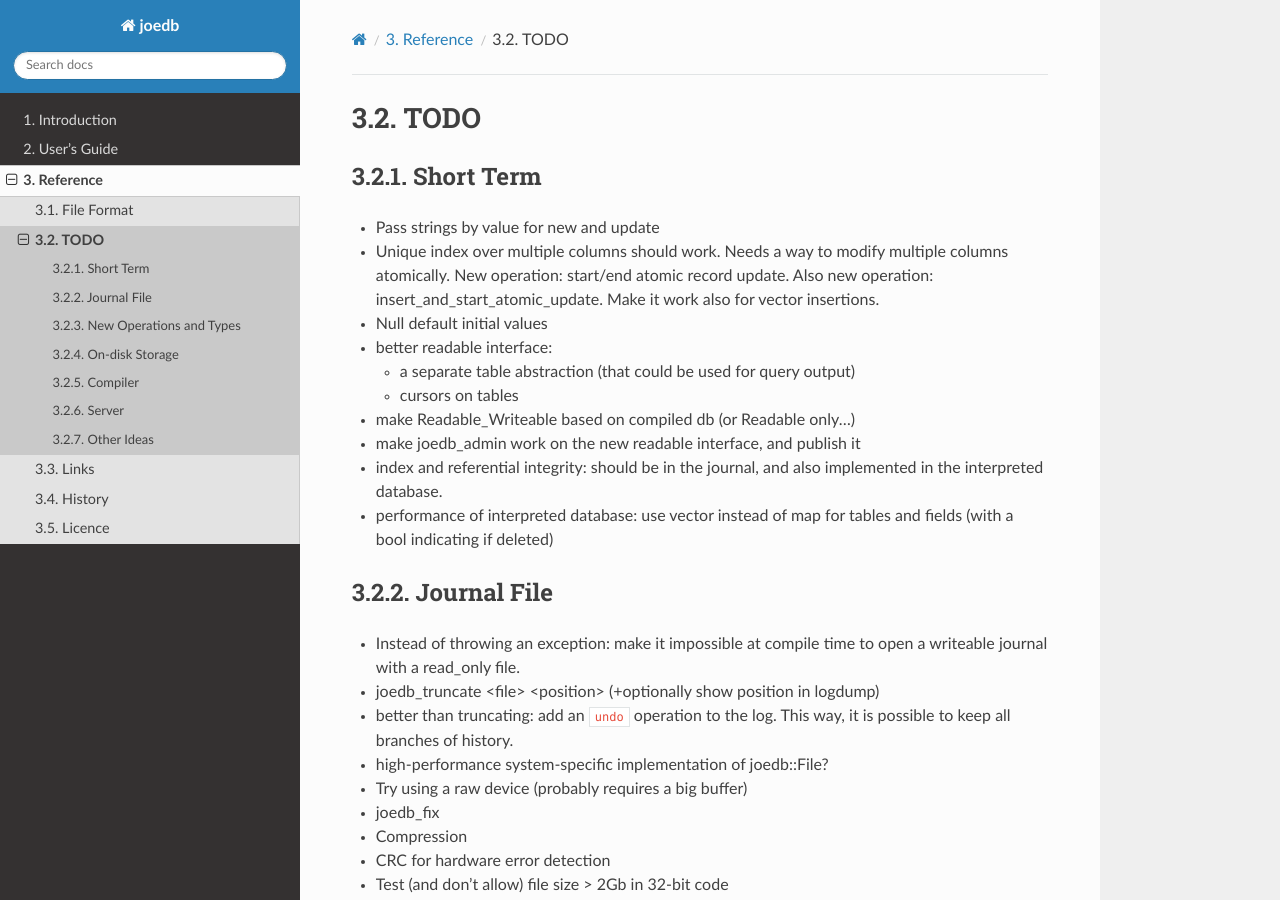
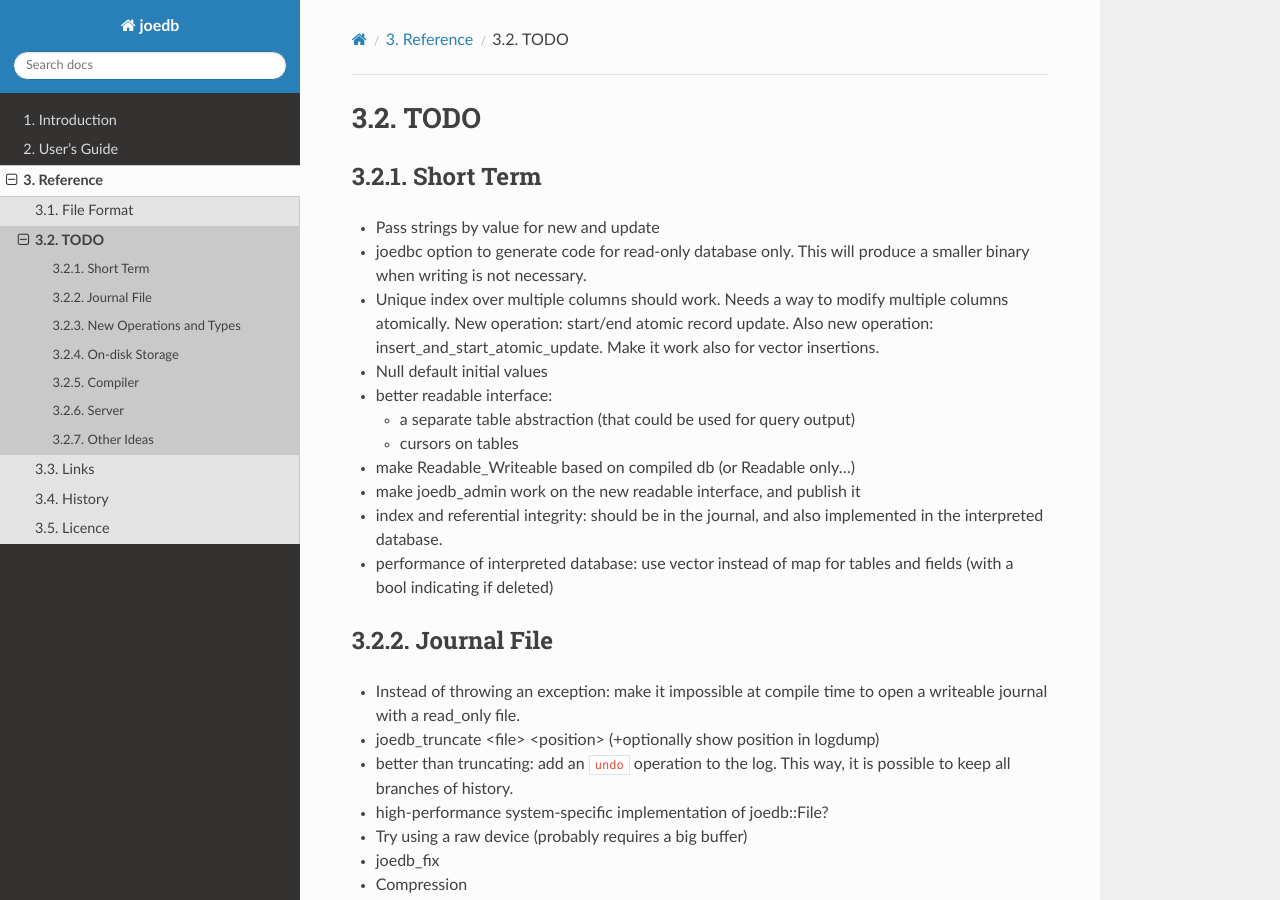
Before and after one commit to Remi-Coulom/joedb, a Sphinx documentation site: the page built from doc/source/todo.rst, in a window 1280 px wide and 900 px high. Built offline with Sphinx 7.4.7 and the Read the Docs theme 2.0.0, drawn with Linux system fonts in a browser that asks for light colours; formulas are drawn with MathJax 3.

Commit message:
TODO: readonly joedbc

```diff
--- a/doc/source/todo.rst
+++ b/doc/source/todo.rst
@@ -5,6 +5,8 @@
 ----------
 
 - Pass strings by value for new and update
+
+- joedbc option to generate code for read-only database only. This will produce a smaller binary when writing is not necessary.
 
 - Unique index over multiple columns should work. Needs a way to modify multiple columns atomically. New operation: start/end atomic record update. Also new operation: insert_and_start_atomic_update. Make it work also for vector insertions.
 - Null default initial values
```
